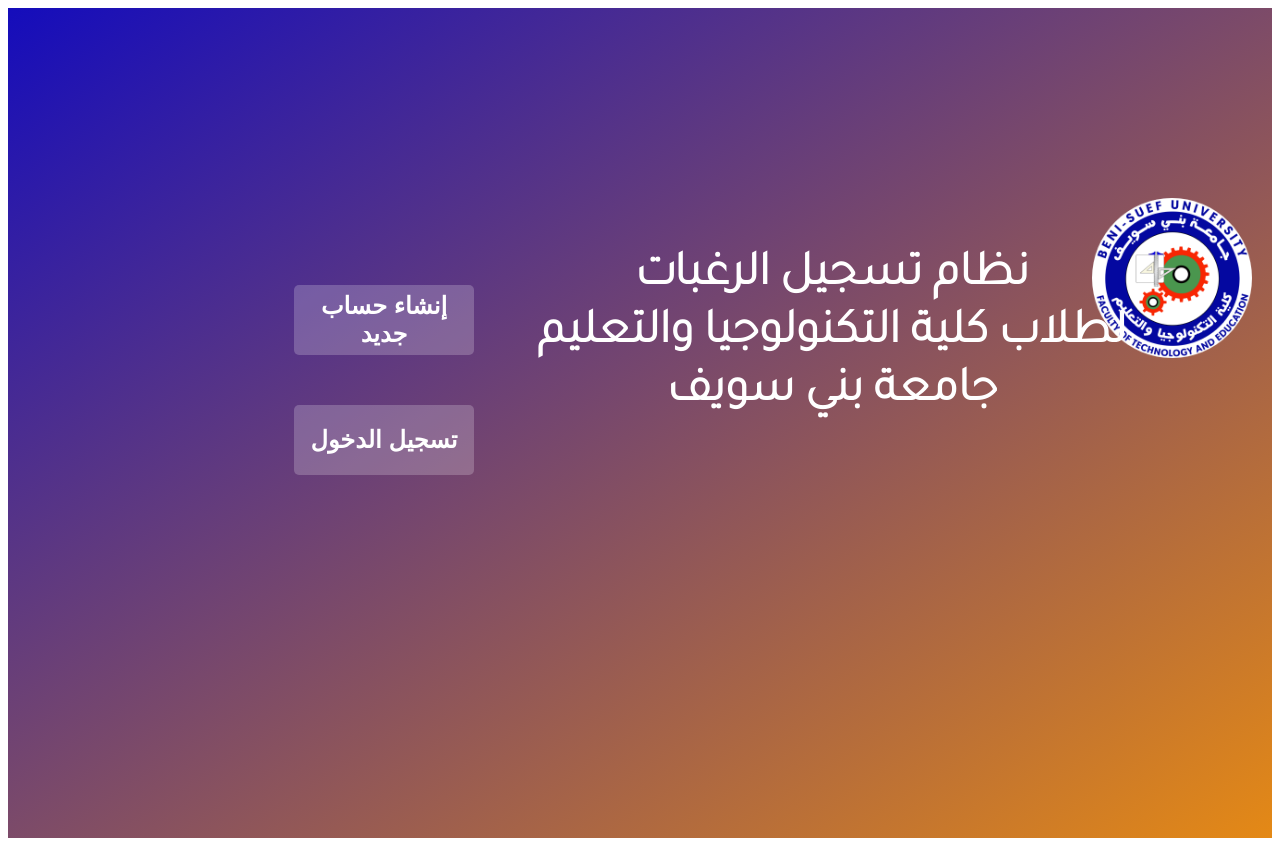
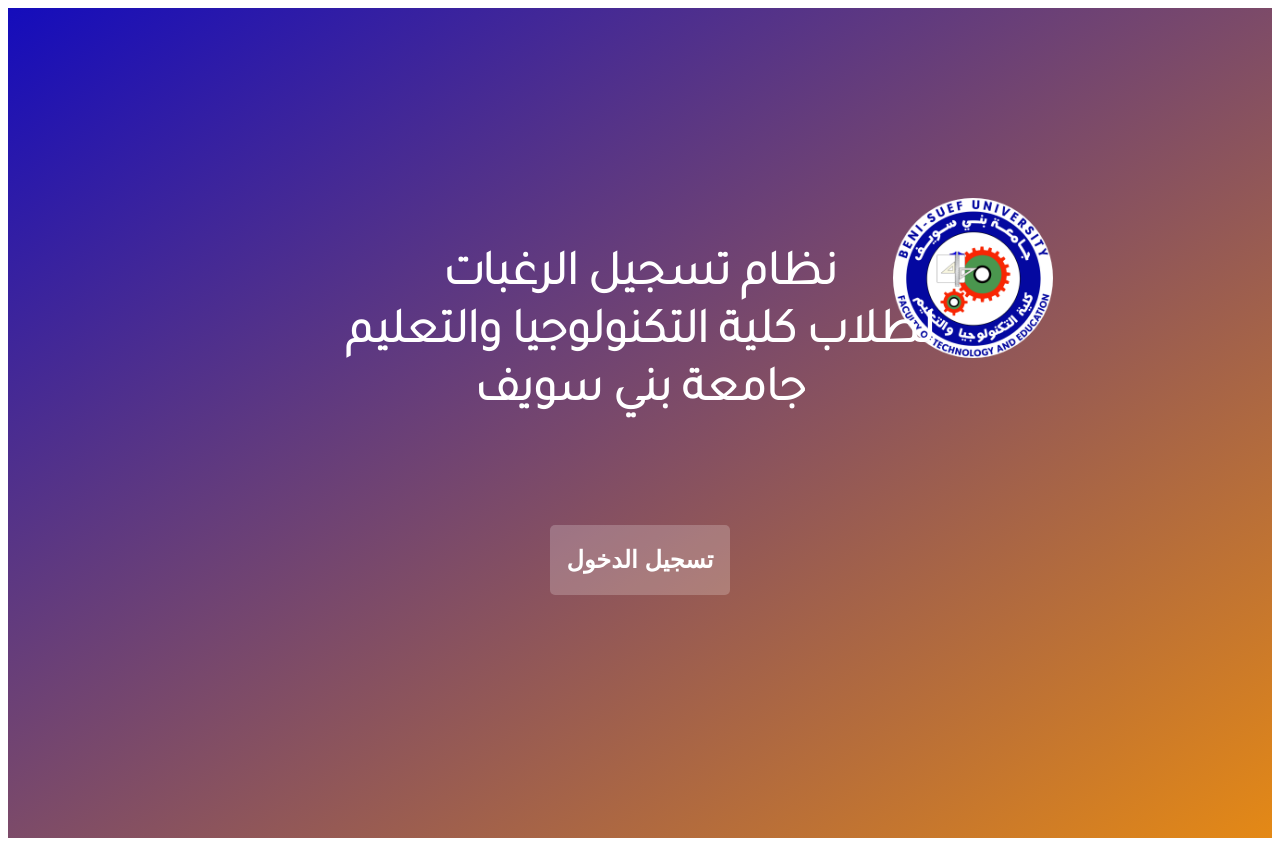
Before and after one commit to its-kamel/Beni-Suef-University-Tansiq-2021, a React (Create React App) app in the folder Front-end/frontend/: page /BSU/ in a window 1280 px wide. Built offline with nearby package versions, Linux system fonts and the light colour scheme.

Commit message:
update start page and handle notifications

```diff
--- a/Front-end/frontend/src/Components/Login/Login.css
+++ b/Front-end/frontend/src/Components/Login/Login.css
@@ -78,7 +78,7 @@
   height: 35px;
   margin-top: 0%;
   margin-right: -50%;
-  margin-bottom: -5%;
+  margin-bottom: 5%;
   border-radius: 16px;
   outline: none;
   border: none;
--- a/Front-end/frontend/src/Components/Login/Login.js
+++ b/Front-end/frontend/src/Components/Login/Login.js
@@ -62,13 +62,13 @@ import './Login.css';
           تسجيل الدخول
         </button>
 
-        <span className="formSignUp">
+        {/* <span className="formSignUp">
           <Link to="/forgotPassword">نسيت كلمة المرور</Link>
 
           <hr className="line" />
           ليس لدي حساب
           <Link to="/signup"> انشاء حساب جديد </Link>
-        </span>
+        </span> */}
 
       </form>
 
--- a/Front-end/frontend/src/Components/Login/UseLoginform.js
+++ b/Front-end/frontend/src/Components/Login/UseLoginform.js
@@ -1,6 +1,8 @@
 import { useState, useEffect } from 'react';
 import { useHistory } from 'react-router-dom';
 import { login } from '../../Services/accountServices'
+import PopUp from "../../Constants/PopUp";
+
 
 
 /**
@@ -10,6 +12,8 @@ import { login } from '../../Services/accountServices'
  */
 const UseLoginform = (LoginValidate) => {
   const history = useHistory();
+  const [isError , setIsError] = useState(false);
+
 
   const [user, setuser] = useState({
 
@@ -57,7 +61,13 @@ const UseLoginform = (LoginValidate) => {
 
           history.push('/admin');
 
+        }else if (response.status === 403) {
+
+          setIsError(true);
+          return ()=>
+            {isError && <PopUp type="error" title="خطأ في تسجيل الدخول" message="البريد الإلكتروني او كلمة المرور غير صحيحه" interval={7000}/>};
         }
+
       })
 
     }
@@ -65,6 +75,7 @@ const UseLoginform = (LoginValidate) => {
 
   return {
     handleChange, user, handleSubmit, error,
+
   };
 };
 
--- a/Front-end/frontend/src/Components/StartPage/StartPage.css
+++ b/Front-end/frontend/src/Components/StartPage/StartPage.css
@@ -1,16 +1,15 @@
 .fucltyLogoStart
 {
   content: url("../Login/fuc_logo.png");
-  margin: 20px;
+  margin-left: 70%;
   width: 160px;
   height: 160px;
-  float: right;
   margin-top: 15%;
 }
 .pContainer {
     position: absolute;
     top: 40%;
-    left: 65%;
+    left: 50%;
     transform: translate(-50%, -50%);
     height: 240px;
     width: 600px;
@@ -38,8 +37,8 @@
 
 .loginStart{
   position: absolute;
-  top: 55%;
-  left: 30%;
+  top: 70%;
+  left: 50%;
   transform: translate(-50%, -50%);
   border-radius: 5px;
   width: 180px;
--- a/Front-end/frontend/src/Components/StartPage/StartPage.js
+++ b/Front-end/frontend/src/Components/StartPage/StartPage.js
@@ -22,7 +22,7 @@ function StartPage(props) {
         جامعة بني سويف
       </p>
 
-      <button type="button" className="signupStart" onClick={() => history.push('/signup')}> إنشاء حساب جديد </button>
+      {/* <button type="button" className="signupStart" onClick={() => history.push('/signup')}> إنشاء حساب جديد </button> */}
       <button type="button" className="loginStart" onClick={() => history.push('/login')}> تسجيل الدخول </button>
 
     </div>
--- a/Front-end/frontend/src/Components/User/User.css
+++ b/Front-end/frontend/src/Components/User/User.css
@@ -13,3 +13,16 @@
     max-width: 700px;
     margin: auto;
 }
+
+.Endsin {
+
+    margin: auto;
+    margin-top: 30px;
+    margin-left: 40%;
+    height: 35px;
+    width: 245px;
+    border-radius: 2px;
+    background: red;
+    color: white;
+    text-align: center;
+}
--- a/Front-end/frontend/src/Components/User/User.js
+++ b/Front-end/frontend/src/Components/User/User.js
@@ -202,6 +202,12 @@ function User() {
                     />
 
                 </div>
+                <div className="Endsin">
+                {startTimerDays} : المتبقي من الايام حتى فتح التنسيق
+                </div>
+                <div className="Endsin">
+                {endTimerDays} : المتبقي من الايام حتى غلق التنسيق
+                </div>
             starts in : {startTimerDays}:{startTimerHours}:{startTimerMinutes}:{startTimerSeconds}<br/>
             Ends in : {endTimerDays}:{endTimerHours}:{endTimerMinutes}:{endTimerSeconds}
             </div>
```
